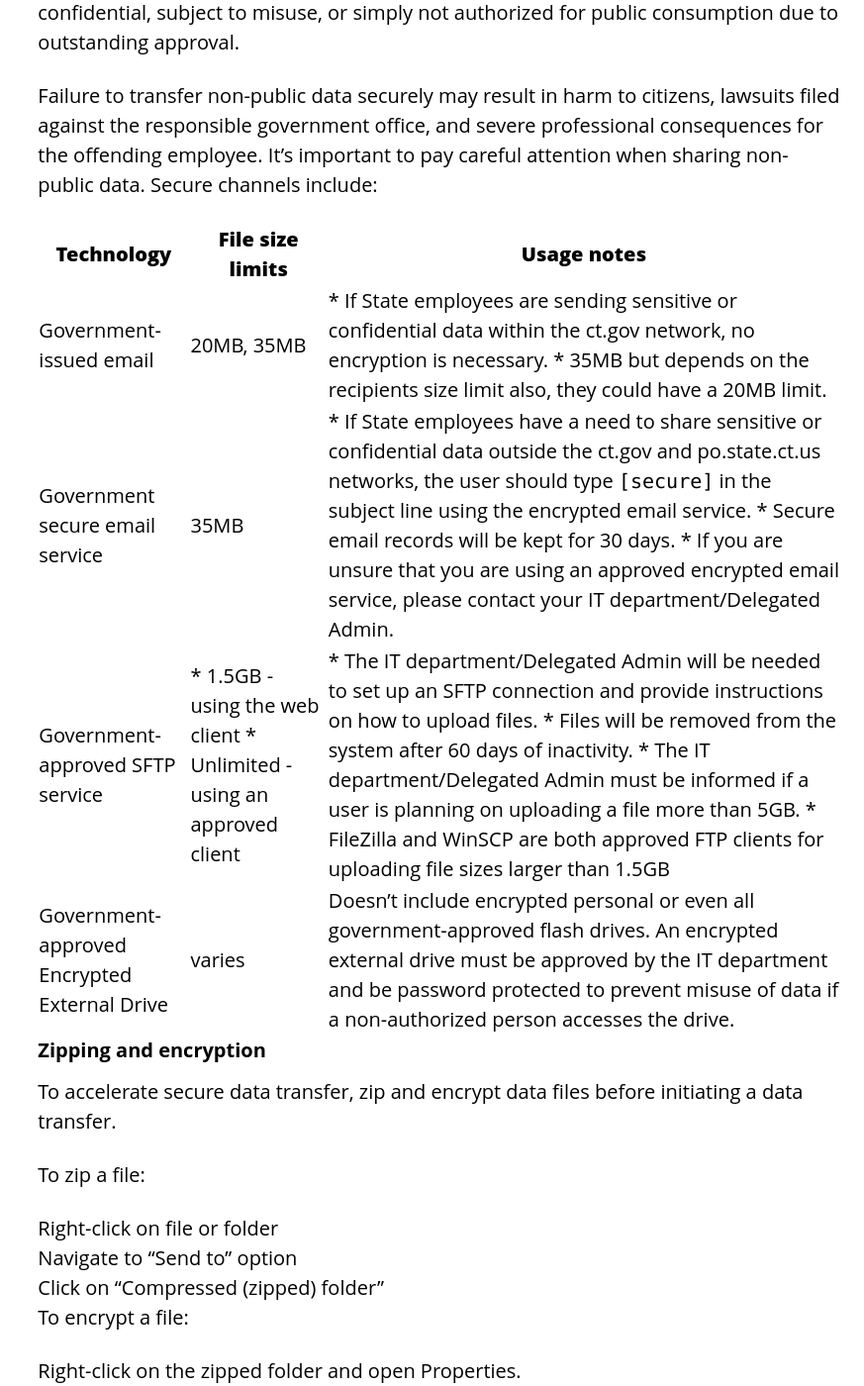
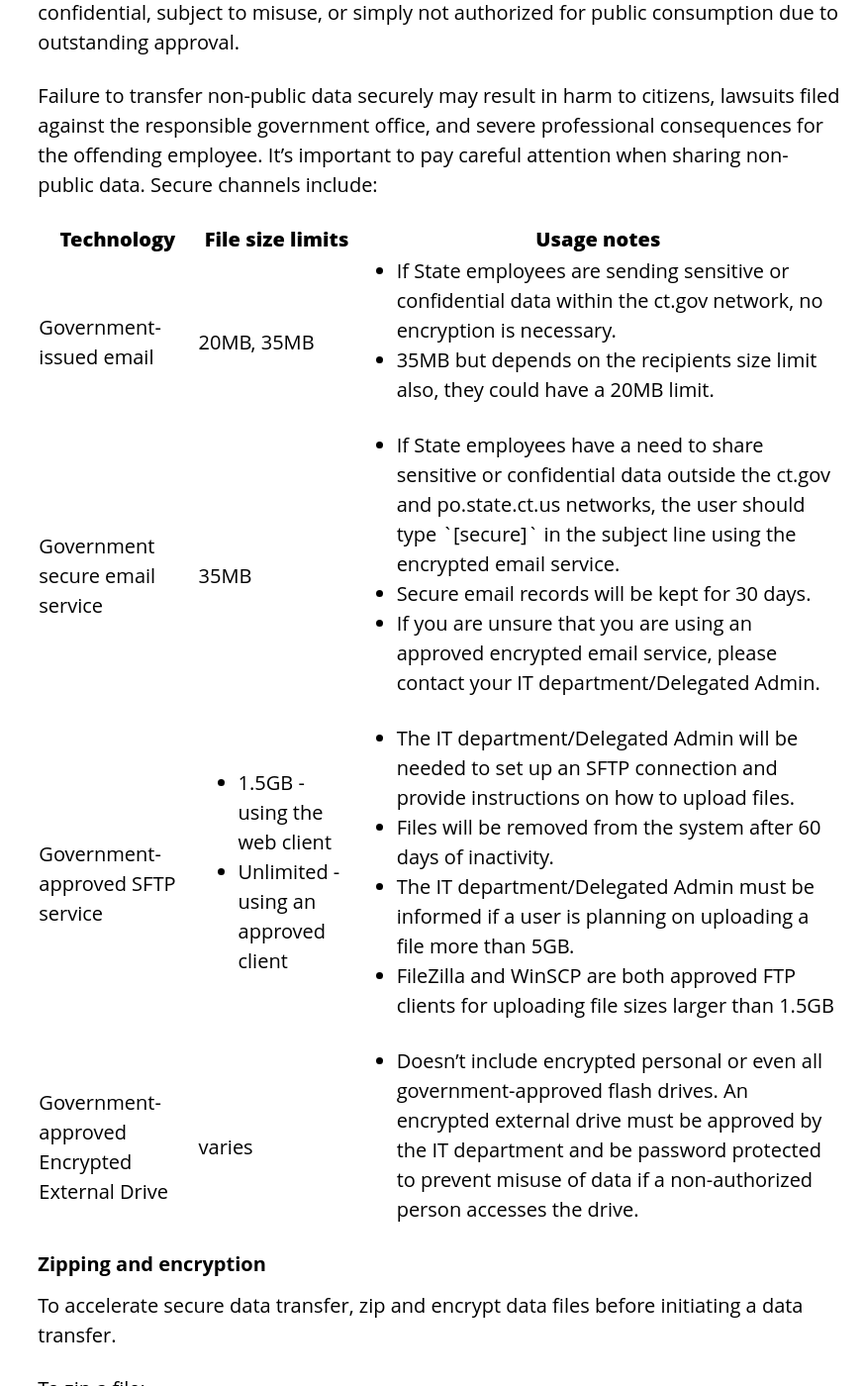
Before and after one commit to CTOpenData/data-sharing-playbook, a Jekyll site: the page built from 5_transferring-data.md, in a window 1280 px wide and 1400 px high, scrolled down 2012 px. Shown: the whole window at 99% size, without its empty margins (407-1280 px from the left). Built offline with Jekyll 4.4.1, drawn with Linux system fonts in a browser that asks for light colours.

Commit message:
Adding list items to table

```diff
--- a/5_transferring-data.md
+++ b/5_transferring-data.md
@@ -52,10 +52,12 @@ Failure to transfer non-public data securely may result in harm to citizens, law
 
 | **Technology** | **File size limits** | **Usage notes** |
 | ----------- | ----------- | ----------- |
-| Government-issued email | 20MB, 35MB | * If State employees are sending sensitive or confidential data within the ct.gov network, no encryption is necessary. * 35MB but depends on the recipients size limit also, they could have a 20MB limit.|
-| Government secure email service | 35MB | * If State employees have a need to share sensitive or confidential data outside the ct.gov and po.state.ct.us networks, the user should type `[secure]` in the subject line using the encrypted email service. * Secure email records will be kept for 30 days. * If you are unsure that you are using an approved encrypted email service, please contact your IT department/Delegated Admin. |
-| Government-approved SFTP service | * 1.5GB - using the web client * Unlimited - using an approved client | * The IT department/Delegated Admin will be needed to set up an SFTP connection and provide instructions on how to upload files. * Files will be removed from the system after 60 days of inactivity. * The IT department/Delegated Admin must be informed if a user is planning on uploading a file more than 5GB. * FileZilla and WinSCP are both approved FTP clients for uploading file sizes larger than 1.5GB |
-| Government-approved Encrypted External Drive | varies | Doesn’t include encrypted personal or even all government-approved flash drives. An encrypted external drive must be approved by the IT department and be password protected to prevent misuse of data if a non-authorized person accesses the drive.|
+| Government-issued email | 20MB, 35MB |{::nomarkdown}<ul><li>If State employees are sending sensitive or confidential data within the ct.gov network, no encryption is necessary.</li><li>35MB but depends on the recipients size limit also, they could have a 20MB limit.</li></ul>{:/}|
+| Government secure email service | 35MB |{::nomarkdown}<ul><li>If State employees have a need to share sensitive or confidential data outside the ct.gov and po.state.ct.us networks, the user should type `[secure]` in the subject line using the encrypted email service.</li><li>Secure email records will be kept for 30 days.</li><li>If you are unsure that you are using an approved encrypted email service, please contact your IT department/Delegated Admin.</li></ul>{:/}|
+| Government-approved SFTP service |{::nomarkdown}<ul><li>1.5GB - using the web client</li><li>Unlimited - using an approved client</li></ul>{:/}|{::nomarkdown}<ul><li>The IT department/Delegated Admin will be needed to set up an SFTP connection and provide instructions on how to upload files.</li><li>Files will be removed from the system after 60 days of inactivity.</li><li>The IT department/Delegated Admin must be informed if a user is planning on uploading a file more than 5GB.</li><li>FileZilla and WinSCP are both approved FTP clients for uploading file sizes larger than 1.5GB</li></ul>{:/}|
+| Government-approved Encrypted External Drive | varies |{::nomarkdown}<ul><li>Doesn’t include encrypted personal or even all government-approved flash drives. An encrypted external drive must be approved by the IT department and be password protected to prevent misuse of data if a non-authorized person accesses the drive.</li></ul>{:/}|
+
+
 
 ### Zipping and encryption
 To accelerate secure data transfer, zip and encrypt data files before initiating a data transfer.
```
